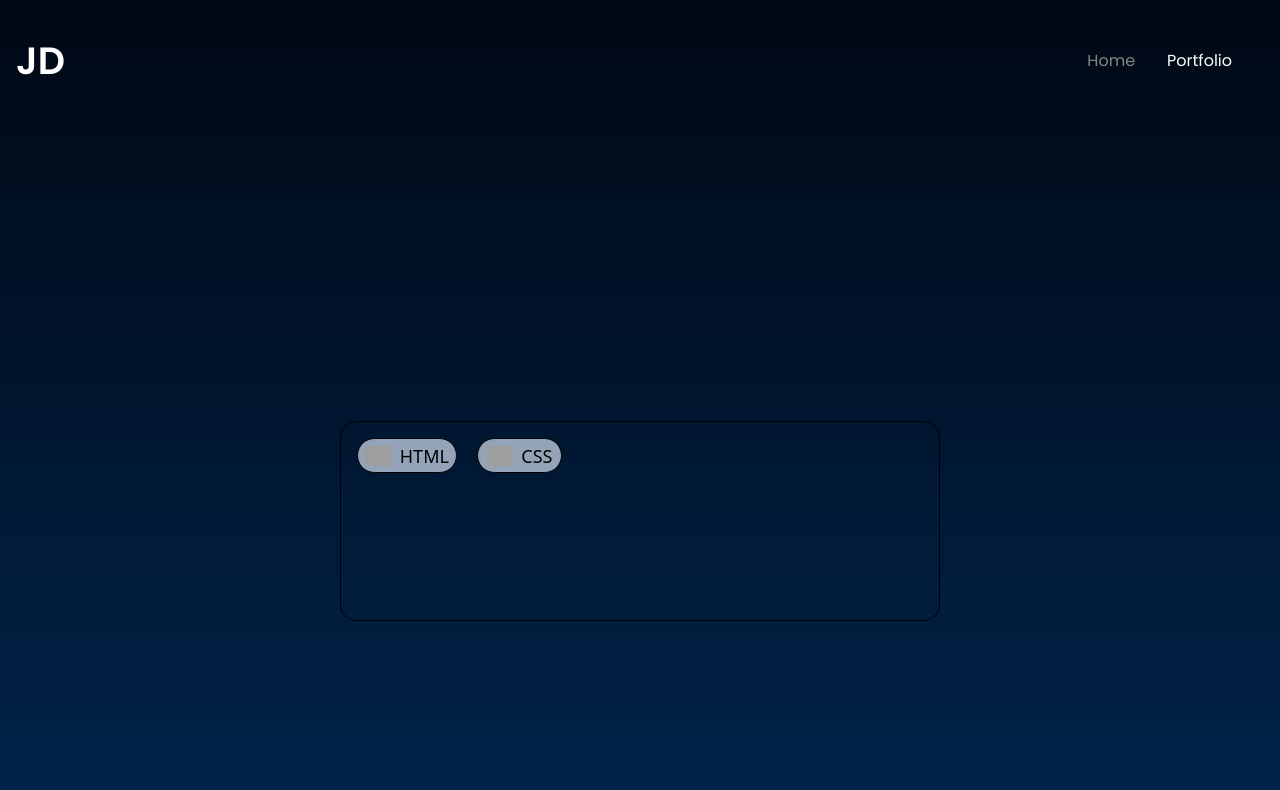
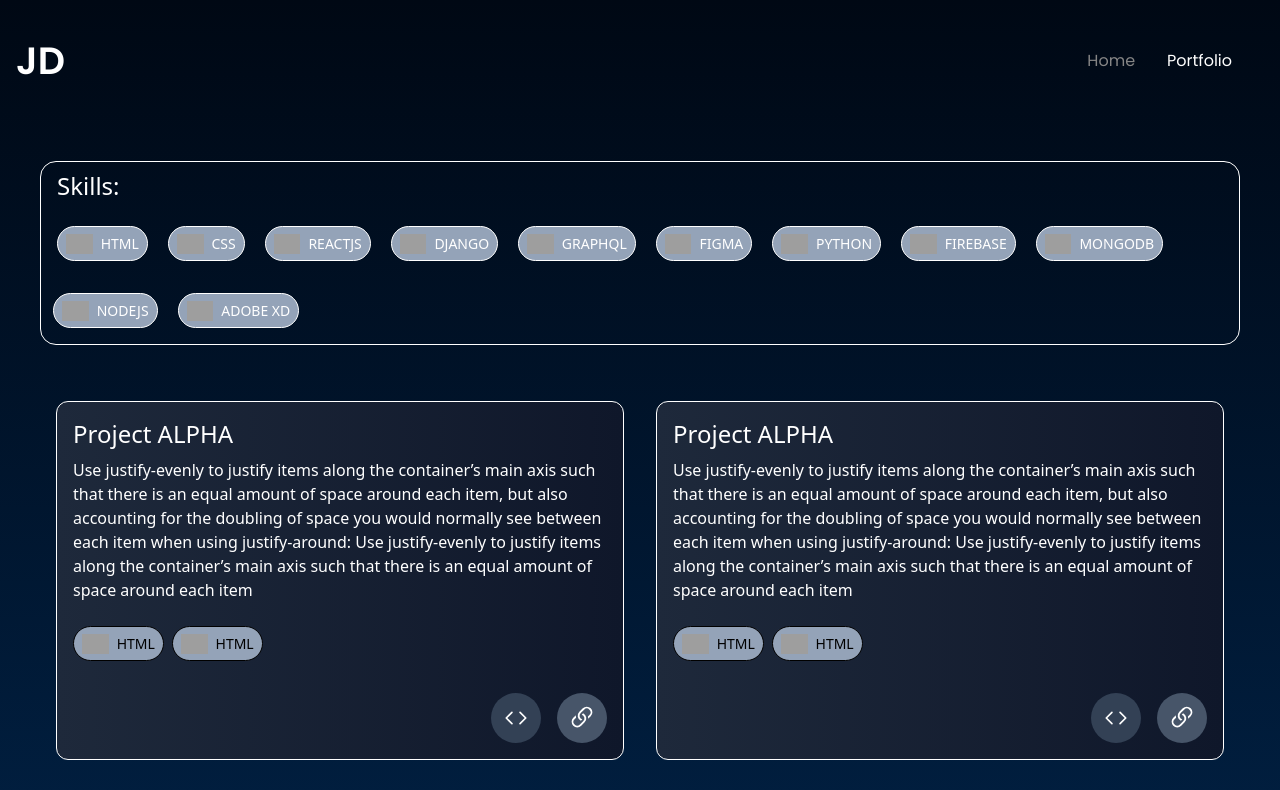
Before and after one commit to rohitranjan-2702/dev-landing-page, a React (Vite) app: page /portfolio in a window 1280 px wide. Shown: the top 790 px of the page. Built offline with nearby package versions, Linux system fonts and the light colour scheme; grey boxes are pictures that could not be loaded.

Commit message:
project card added

```diff
--- a/src/components/home.jsx
+++ b/src/components/home.jsx
@@ -23,7 +23,7 @@ const Home = () => {
         <div class="container mx-auto">
           <div class="flex flex-col lg:flex-row items-center">
             <div class="lg:w-1/2 grid place-items-center">
-              <img src={pfpRandom} alt="logo" className='drop-shadow-xl ' />
+              <img src={pfpRandom} alt="logo" className='drop-shadow-xl h-[250px]' />
 
             </div>
             <div class="lg:w-1/2 ">
@@ -39,30 +39,30 @@ const Home = () => {
 
 
 
-    <div class="grid place-items-center">
+    <div class="grid place-items-center mt-20">
       <div class="flex flex-wrap justify-center">
 
-      <div class="mr-12 mb-4 h-[62px] w-[62px] bg-gtIcon1 rounded-full flex items-center justify-center">
+      <div class="mr-12 mb-4 h-[62px] w-[62px] bg-gtIcon1 rounded-full flex items-center justify-center transition delay-150 ease-in-out hover:scale-110">
         <svg xmlns="http://www.w3.org/2000/svg" fill="currentColor" class="bi bi-github text-white h-[32px] w-[32px]" id="github" viewBox="0 0 16 16">
           <path d="M8 0C3.58 0 0 3.58 0 8c0 3.54 2.29 6.53 5.47 7.59.4.07.55-.17.55-.38 0-.19-.01-.82-.01-1.49-2.01.37-2.53-.49-2.69-.94-.09-.23-.48-.94-.82-1.13-.28-.15-.68-.52-.01-.53.63-.01 1.08.58 1.23.82.72 1.21 1.87.87 2.33.66.07-.52.28-.87.51-1.07-1.78-.2-3.64-.89-3.64-3.95 0-.87.31-1.59.82-2.15-.08-.2-.36-1.02.08-2.12 0 0 .67-.21 2.2.82.64-.18 1.32-.27 2-.27.68 0 1.36.09 2 .27 1.53-1.04 2.2-.82 2.2-.82.44 1.1.16 1.92.08 2.12.51.56.82 1.27.82 2.15 0 3.07-1.87 3.75-3.65 3.95.29.25.54.73.54 1.48 0 1.07-.01 1.93-.01 2.2 0 .21.15.46.55.38A8.012 8.012 0 0 0 16 8c0-4.42-3.58-8-8-8z"/>
         </svg>
       </div>
-      <div class="mr-12 mb-4 h-[62px] w-[62px] bg-twIcon1 rounded-full flex items-center justify-center shadow-lg shadow-blue-500/50">
+      <div class="mr-12 mb-4 h-[62px] w-[62px] bg-twIcon1 rounded-full flex items-center justify-center shadow-lg shadow-blue-500/50 transition delay-150 ease-in-out hover:scale-110">
       <svg xmlns="http://www.w3.org/2000/svg" width="16" height="16" fill="currentColor" class="bi bi-twitter text-white h-[28px] w-[28px]" viewBox="0 0 16 16">
         <path d="M5.026 15c6.038 0 9.341-5.003 9.341-9.334 0-.14 0-.282-.006-.422A6.685 6.685 0 0 0 16 3.542a6.658 6.658 0 0 1-1.889.518 3.301 3.301 0 0 0 1.447-1.817 6.533 6.533 0 0 1-2.087.793A3.286 3.286 0 0 0 7.875 6.03a9.325 9.325 0 0 1-6.767-3.429 3.289 3.289 0 0 0 1.018 4.382A3.323 3.323 0 0 1 .64 6.575v.045a3.288 3.288 0 0 0 2.632 3.218 3.203 3.203 0 0 1-.865.115 3.23 3.23 0 0 1-.614-.057 3.283 3.283 0 0 0 3.067 2.277A6.588 6.588 0 0 1 .78 13.58a6.32 6.32 0 0 1-.78-.045A9.344 9.344 0 0 0 5.026 15z"/>
       </svg>
       </div>
-      <div class="mr-12 mb-4 h-[62px] w-[62px] bg-linkIcon1 rounded-full flex items-center justify-center">
+      <div class="mr-12 mb-4 h-[62px] w-[62px] bg-linkIcon1 rounded-full flex items-center justify-center transition delay-150 ease-in-out hover:scale-110">
       <svg xmlns="http://www.w3.org/2000/svg" width="16" height="16" fill="currentColor" class="bi bi-linkedin text-white h-[27px] w-[27px]" viewBox="0 0 16 16">
   <path d="M0 1.146C0 .513.526 0 1.175 0h13.65C15.474 0 16 .513 16 1.146v13.708c0 .633-.526 1.146-1.175 1.146H1.175C.526 16 0 15.487 0 14.854V1.146zm4.943 12.248V6.169H2.542v7.225h2.401zm-1.2-8.212c.837 0 1.358-.554 1.358-1.248-.015-.709-.52-1.248-1.342-1.248-.822 0-1.359.54-1.359 1.248 0 .694.521 1.248 1.327 1.248h.016zm4.908 8.212V9.359c0-.216.016-.432.08-.586.173-.431.568-.878 1.232-.878.869 0 1.216.662 1.216 1.634v3.865h2.401V9.25c0-2.22-1.184-3.252-2.764-3.252-1.274 0-1.845.7-2.165 1.193v.025h-.016a5.54 5.54 0 0 1 .016-.025V6.169h-2.4c.03.678 0 7.225 0 7.225h2.4z"/>
 </svg>
       </div>
-      <div class="mr-12 mb-4 h-[62px] w-[62px] bg-webIcon1 rounded-full flex items-center justify-center">
+      <div class="mr-12 mb-4 h-[62px] w-[62px] bg-webIcon1 rounded-full flex items-center justify-center transition delay-150 ease-in-out hover:scale-110">
       <svg xmlns="http://www.w3.org/2000/svg" width="16" height="16" fill="currentColor" class="bi bi-globe text-white h-[30px] w-[30px]" viewBox="0 0 16 16">
   <path d="M0 8a8 8 0 1 1 16 0A8 8 0 0 1 0 8zm7.5-6.923c-.67.204-1.335.82-1.887 1.855A7.97 7.97 0 0 0 5.145 4H7.5V1.077zM4.09 4a9.267 9.267 0 0 1 .64-1.539 6.7 6.7 0 0 1 .597-.933A7.025 7.025 0 0 0 2.255 4H4.09zm-.582 3.5c.03-.877.138-1.718.312-2.5H1.674a6.958 6.958 0 0 0-.656 2.5h2.49zM4.847 5a12.5 12.5 0 0 0-.338 2.5H7.5V5H4.847zM8.5 5v2.5h2.99a12.495 12.495 0 0 0-.337-2.5H8.5zM4.51 8.5a12.5 12.5 0 0 0 .337 2.5H7.5V8.5H4.51zm3.99 0V11h2.653c.187-.765.306-1.608.338-2.5H8.5zM5.145 12c.138.386.295.744.468 1.068.552 1.035 1.218 1.65 1.887 1.855V12H5.145zm.182 2.472a6.696 6.696 0 0 1-.597-.933A9.268 9.268 0 0 1 4.09 12H2.255a7.024 7.024 0 0 0 3.072 2.472zM3.82 11a13.652 13.652 0 0 1-.312-2.5h-2.49c.062.89.291 1.733.656 2.5H3.82zm6.853 3.472A7.024 7.024 0 0 0 13.745 12H11.91a9.27 9.27 0 0 1-.64 1.539 6.688 6.688 0 0 1-.597.933zM8.5 12v2.923c.67-.204 1.335-.82 1.887-1.855.173-.324.33-.682.468-1.068H8.5zm3.68-1h2.146c.365-.767.594-1.61.656-2.5h-2.49a13.65 13.65 0 0 1-.312 2.5zm2.802-3.5a6.959 6.959 0 0 0-.656-2.5H12.18c.174.782.282 1.623.312 2.5h2.49zM11.27 2.461c.247.464.462.98.64 1.539h1.835a7.024 7.024 0 0 0-3.072-2.472c.218.284.418.598.597.933zM10.855 4a7.966 7.966 0 0 0-.468-1.068C9.835 1.897 9.17 1.282 8.5 1.077V4h2.355z"/>
 </svg>
       </div>
-      <div class="mr-12 mb-4 h-[62px] w-[62px] bg-beIcon1 rounded-full flex items-center justify-center">
+      <div class="mr-12 mb-4 h-[62px] w-[62px] bg-beIcon1 rounded-full flex items-center justify-center transition delay-150 ease-in-out hover:scale-110">
       <svg xmlns="http://www.w3.org/2000/svg" width="16" height="16" fill="currentColor" class="bi bi-behance text-white h-[28px] w-[28px]" viewBox="0 0 16 16">
   <path d="M4.654 3c.461 0 .887.035 1.278.14.39.07.711.216.996.391.286.176.497.426.641.747.14.32.216.711.216 1.137 0 .496-.106.922-.356 1.242-.215.32-.566.606-.997.817.606.176 1.067.496 1.348.922.281.426.461.957.461 1.563 0 .496-.105.922-.285 1.278a2.317 2.317 0 0 1-.782.887c-.32.215-.711.39-1.137.496a5.329 5.329 0 0 1-1.278.176L0 12.803V3h4.654zm-.285 3.978c.39 0 .71-.105.957-.285.246-.18.355-.497.355-.887 0-.216-.035-.426-.105-.567a.981.981 0 0 0-.32-.355 1.84 1.84 0 0 0-.461-.176c-.176-.035-.356-.035-.567-.035H2.17v2.31c0-.005 2.2-.005 2.2-.005zm.105 4.193c.215 0 .426-.035.606-.07.176-.035.356-.106.496-.216s.25-.215.356-.39c.07-.176.14-.391.14-.641 0-.496-.14-.852-.426-1.102-.285-.215-.676-.32-1.137-.32H2.17v2.734h2.305v.005zm6.858-.035c.286.285.711.426 1.278.426.39 0 .746-.106 1.032-.286.285-.215.46-.426.53-.64h1.74c-.286.851-.712 1.457-1.278 1.848-.566.355-1.243.566-2.06.566a4.135 4.135 0 0 1-1.527-.285 2.827 2.827 0 0 1-1.137-.782 2.851 2.851 0 0 1-.712-1.172c-.175-.461-.25-.957-.25-1.528 0-.531.07-1.032.25-1.493.18-.46.426-.852.747-1.207.32-.32.711-.606 1.137-.782a4.018 4.018 0 0 1 1.493-.285c.606 0 1.137.105 1.598.355.46.25.817.532 1.102.958.285.39.496.851.641 1.348.07.496.105.996.07 1.563h-5.15c0 .58.21 1.11.496 1.396zm2.24-3.732c-.25-.25-.642-.391-1.103-.391-.32 0-.566.07-.781.176-.215.105-.356.25-.496.39a.957.957 0 0 0-.25.497c-.036.175-.07.32-.07.46h3.196c-.07-.526-.25-.882-.497-1.132zm-3.127-3.728h3.978v.957h-3.978v-.957z"/>
 </svg>
--- a/src/components/portfolio.jsx
+++ b/src/components/portfolio.jsx
@@ -1,4 +1,6 @@
 import React from 'react'
+import ProjectCard from './projectCard'
+import Skills from './skills'
 
 const Project = () => {
   return (
@@ -18,18 +20,13 @@ const Project = () => {
       </header>
 
 
-      <div class="flex h-screen items-center justify-center bg-gray-800">
-        <div class="flex items-start  h-[200px] w-[600px] rounded-2xl border border-gray-400 bg-gray-600" >
-          <div class="h-[35px] w-[100px] bg-slate-400 m-4 p-2 rounded-full flex items-center justify-center border" id="html">
-            <img src="https://cdn-icons-png.flaticon.com/512/732/732212.png" alt="" class="h-[20px] mr-2 "/>
-            <span class="text-lg ">HTML</span>
-          </div>
-          <div class="h-[35px] w-[85px] bg-slate-400 m-4 p-2 ml-1 rounded-full flex items-center justify-center border" id="css">
-            <img src="https://upload.wikimedia.org/wikipedia/commons/thumb/6/62/CSS3_logo.svg/800px-CSS3_logo.svg.png" alt="" class="h-[20px] mr-2 "/>
-            <span class="text-lg ">CSS</span>
-          </div>
-        </div>
+      <Skills/>
+      <div class='grid grid-cols-1 sm:grid-cols-2 m-10'>
+      <ProjectCard/>
+      <ProjectCard/>
+      <ProjectCard/>
       </div>
+
     </div>
       </>
   )
--- /dev/null
+++ b/src/components/projectCard.jsx
@@ -0,0 +1,58 @@
+import React from 'react'
+
+const projectCard = () => {
+  return (
+    <>
+
+  <div class="m-4 rounded-xl border border-white bg-gradient-to-r from-slate-800 to-slate-900 p-2">
+    <div class="m-2 text-2xl text-white">
+      Project ALPHA
+    </div>
+    <div class="m-2 text-white font-light">Use justify-evenly to justify items along the container’s main axis such that there is an equal amount of space around each item, but also accounting for the doubling of space you would normally see between each item when using justify-around: Use justify-evenly to justify items along the container’s main axis such that there is an equal amount of space around each item </div>
+
+    <div class="flex h-auto w-auto flex-wrap items-start justify-start">
+            <div
+              class="m-4 ml-2 mr-2 flex h-[35px] items-center justify-center rounded-full border bg-slate-400 p-2"
+              id="html"
+            >
+              <img
+                src="https://cdn-icons-png.flaticon.com/512/732/732212.png"
+                alt=""
+                class="mr-2 h-[20px]"
+              />
+              <span class="text-sm">HTML</span>
+            </div>
+            <div
+              class="mt-4 mb-4 flex h-[35px] items-center justify-center rounded-full border bg-slate-400 p-2"
+              id="html"
+            >
+              <img
+                src="https://cdn-icons-png.flaticon.com/512/732/732212.png"
+                alt=""
+                class="mr-2 h-[20px]"
+              />
+              <span class="text-sm">HTML</span>
+            </div>
+    </div>
+
+    <div class="mt-2 flex justify-end rounded-xl">
+      <div class="m-2 flex h-[50px] w-[50px] items-center justify-center rounded-full bg-slate-700 text-white transition delay-150 ease-in-out hover:scale-110 hover:border hover:border-white">
+        <svg xmlns="http://www.w3.org/2000/svg" fill="currentColor" class="bi bi-code h-[26px]" viewBox="0 0 16 16">
+          <path d="M5.854 4.854a.5.5 0 1 0-.708-.708l-3.5 3.5a.5.5 0 0 0 0 .708l3.5 3.5a.5.5 0 0 0 .708-.708L2.707 8l3.147-3.146zm4.292 0a.5.5 0 0 1 .708-.708l3.5 3.5a.5.5 0 0 1 0 .708l-3.5 3.5a.5.5 0 0 1-.708-.708L13.293 8l-3.147-3.146z" />
+        </svg>
+      </div>
+      <div class="m-2 flex h-[50px] w-[50px] items-center justify-center rounded-full bg-slate-600 text-white transition delay-150 ease-in-out hover:scale-110 hover:border hover:border-white">
+        <svg xmlns="http://www.w3.org/2000/svg" fill="currentColor" class="bi bi-link-45deg h-[30px]" viewBox="0 0 16 16">
+          <path d="M4.715 6.542 3.343 7.914a3 3 0 1 0 4.243 4.243l1.828-1.829A3 3 0 0 0 8.586 5.5L8 6.086a1.002 1.002 0 0 0-.154.199 2 2 0 0 1 .861 3.337L6.88 11.45a2 2 0 1 1-2.83-2.83l.793-.792a4.018 4.018 0 0 1-.128-1.287z" />
+          <path d="M6.586 4.672A3 3 0 0 0 7.414 9.5l.775-.776a2 2 0 0 1-.896-3.346L9.12 3.55a2 2 0 1 1 2.83 2.83l-.793.792c.112.42.155.855.128 1.287l1.372-1.372a3 3 0 1 0-4.243-4.243L6.586 4.672z" />
+        </svg>
+      </div>
+    </div>
+  </div>
+
+
+    </>
+  )
+}
+
+export default projectCard
--- a/src/components/skills.jsx
+++ b/src/components/skills.jsx
@@ -3,9 +3,9 @@ import React from "react";
 function skills() {
   return (
     <>
-      <div class="flex flex-col items-center justify-center font-light w-full h-full">
+      <div class="flex flex-col items-center justify-center font-light m-10">
         <div class="flex h-auto w-auto flex-wrap items-start justify-start rounded-2xl border border-gray-400 bg-gray-600 pl-2 text-white">
-          <h1 class="p-2 font-normal text-2xl">Skills</h1>
+          <h1 class="p-2 font-normal text-2xl">Skills:</h1>
           <br />
           <div class="flex h-auto w-auto flex-wrap items-start justify-start">
             <div
--- a/tailwind.config.cjs
+++ b/tailwind.config.cjs
@@ -8,6 +8,9 @@ module.exports = {
     extend: {
       fontSize: {
 
+      },
+      scale: {
+        '115': '1.15',
       },
       colors: {
         blackk: '#000814',
```
